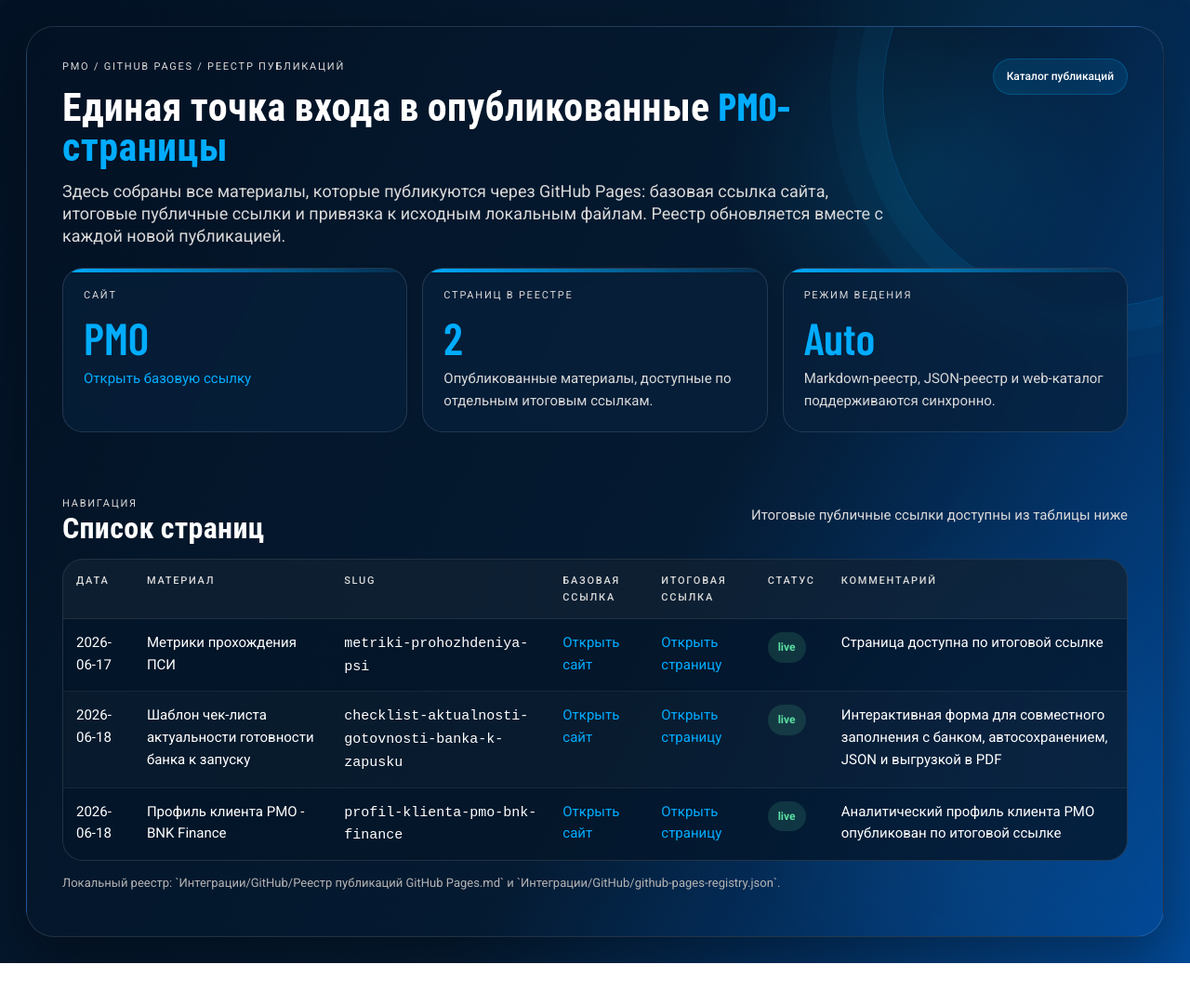
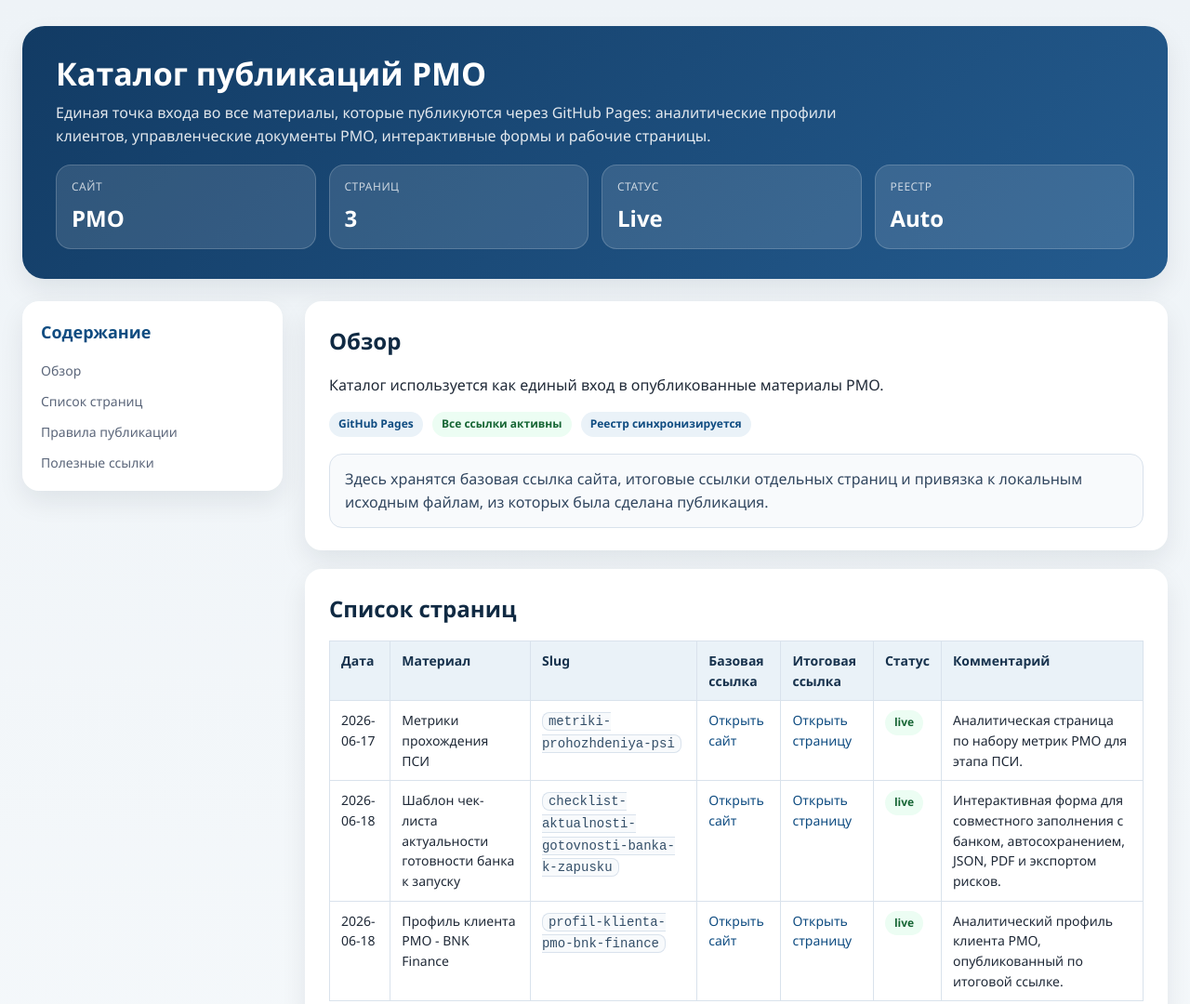
Before and after one commit to albaranov2013-creator/-PMO, a plain HTML site: page index.html in a window 1280 px wide. Shown: the top 1080 px of the page at 93% size. Before the commit the page ends 1036 px from the top, so only its background shows below. Drawn offline with nearby package versions, Linux system fonts and the light colour scheme.

Commit message:
???????? ??????? ?????????? ? ????? ???????? PMO

```diff
--- a/index.html
+++ b/index.html
@@ -1,250 +1,201 @@
-<!DOCTYPE html>
+<!doctype html>
 <html lang="ru">
 <head>
-  <meta charset="UTF-8" />
-  <meta name="viewport" content="width=device-width, initial-scale=1.0" />
-  <title>PMO Pages Registry</title>
-  <link rel="preconnect" href="https://fonts.googleapis.com" />
-  <link rel="preconnect" href="https://fonts.gstatic.com" crossorigin />
-  <link href="https://fonts.googleapis.com/css2?family=Barlow+Condensed:wght@600;700&family=Roboto:wght@300;400;500;700&display=swap" rel="stylesheet" />
+  <meta charset="utf-8">
+  <meta name="viewport" content="width=device-width, initial-scale=1.0">
+  <title>Каталог публикаций PMO</title>
   <style>
     :root {
-      --bg-deep: #031224;
-      --bg-main: #051b32;
-      --bg-side: #014997;
-      --panel: rgba(7, 33, 60, 0.72);
-      --line: rgba(255, 255, 255, 0.12);
-      --text: #ffffff;
-      --muted: #d9d9d9;
-      --muted-2: #b4b4b4;
-      --cyan: #01acff;
-      --ok: #5be0a3;
-      --warn: #ffbf5f;
-      --shadow: 0 24px 60px rgba(0, 0, 0, 0.34);
+      --bg: #f3f6f8;
+      --panel: #ffffff;
+      --text: #1f2937;
+      --muted: #5b667a;
+      --line: #d9e2ec;
+      --accent: #0f4c81;
+      --accent-soft: #eaf2f8;
+      --warn: #9f1239;
+      --warn-soft: #fce7f3;
+      --ok: #166534;
+      --ok-soft: #ecfdf3;
+      --shadow: 0 12px 28px rgba(15, 23, 42, 0.08);
+      --radius: 18px;
     }
 
     * { box-sizing: border-box; }
 
     body {
       margin: 0;
-      min-height: 100vh;
+      font-family: "Segoe UI", Arial, sans-serif;
       color: var(--text);
-      font: 15px/1.58 "Roboto", "Segoe UI", sans-serif;
-      background:
-        radial-gradient(circle at 82% 14%, rgba(1, 172, 255, 0.18), transparent 18%),
-        radial-gradient(circle at 88% 78%, rgba(20, 99, 174, 0.24), transparent 24%),
-        linear-gradient(118deg, var(--bg-deep) 0%, var(--bg-main) 56%, var(--bg-side) 100%);
-    }
-
-    body::before {
-      content: "";
-      position: fixed;
-      inset: 0;
-      pointer-events: none;
-      opacity: 0.22;
-      background-image:
-        linear-gradient(rgba(255,255,255,0.05) 1px, transparent 1px),
-        linear-gradient(90deg, rgba(255,255,255,0.05) 1px, transparent 1px);
-      background-size: 34px 34px;
+      background: linear-gradient(180deg, #eef3f7 0%, #f7fafc 100%);
+      line-height: 1.55;
     }
 
     .page {
-      position: relative;
-      z-index: 1;
-      max-width: 1380px;
+      max-width: 1400px;
       margin: 0 auto;
-      padding: 28px;
+      padding: 28px 24px 40px;
     }
 
-    .shell {
-      position: relative;
-      overflow: hidden;
-      border: 1px solid var(--line);
-      border-radius: 30px;
-      background:
-        radial-gradient(circle at 78% 16%, rgba(1, 172, 255, 0.14), transparent 16%),
-        radial-gradient(circle at 84% 82%, rgba(20, 99, 174, 0.22), transparent 20%),
-        linear-gradient(118deg, rgba(3,18,36,0.96) 0%, rgba(5,27,50,0.95) 58%, rgba(1,73,151,0.92) 100%);
+    .hero {
+      background: linear-gradient(135deg, #123b64 0%, #245b8e 100%);
+      color: #fff;
+      border-radius: 24px;
+      padding: 32px 36px;
       box-shadow: var(--shadow);
+      margin-bottom: 24px;
     }
 
-    .shell::before {
-      content: "";
-      position: absolute;
-      right: -160px;
-      top: -160px;
-      width: 460px;
-      height: 460px;
-      border-radius: 50%;
-      border: 1px solid rgba(1, 172, 255, 0.22);
-      box-shadow:
-        0 0 0 28px rgba(1, 172, 255, 0.05),
-        0 0 0 56px rgba(1, 172, 255, 0.03);
+    .hero h1 {
+      margin: 0 0 10px;
+      font-size: 34px;
+      line-height: 1.15;
     }
 
-    .hero,
-    .section {
-      padding: 34px 38px;
+    .hero p {
+      margin: 0;
+      max-width: 920px;
+      color: rgba(255,255,255,.88);
+      font-size: 16px;
     }
 
-    .section + .section {
-      border-top: 1px solid rgba(255,255,255,0.08);
+    .layout {
+      display: grid;
+      grid-template-columns: 280px minmax(0, 1fr);
+      gap: 24px;
+      align-items: start;
     }
 
-    .eyebrow,
-    .label,
-    th {
-      color: var(--muted);
-      font-size: 11px;
-      text-transform: uppercase;
-      letter-spacing: 0.16em;
+    .sidebar {
+      position: sticky;
+      top: 18px;
+      background: var(--panel);
+      border-radius: var(--radius);
+      box-shadow: var(--shadow);
+      padding: 20px 20px 18px;
     }
 
-    .hero-top,
-    .section-head {
-      display: flex;
-      justify-content: space-between;
-      align-items: flex-start;
-      gap: 18px;
+    .sidebar h2 {
+      margin: 0 0 14px;
+      font-size: 18px;
+      color: var(--accent);
     }
 
-    .badge {
-      display: inline-flex;
-      align-items: center;
-      padding: 9px 14px;
-      border-radius: 999px;
-      border: 1px solid rgba(1, 172, 255, 0.24);
-      background: rgba(1, 172, 255, 0.12);
-      color: var(--text);
-      font-size: 12px;
-      font-weight: 500;
+    .sidebar ul {
+      list-style: none;
+      margin: 0;
+      padding: 0;
     }
 
-    h1, h2 {
-      margin: 0;
-      font-family: "Barlow Condensed", "Roboto Condensed", sans-serif;
-      font-weight: 700;
-      letter-spacing: 0.01em;
+    .sidebar li + li { margin-top: 8px; }
+
+    .sidebar a {
+      color: var(--muted);
+      text-decoration: none;
+      font-size: 14px;
     }
 
-    h1 {
-      margin-top: 12px;
-      max-width: 960px;
-      font-size: 42px;
-      line-height: 1.02;
+    .sidebar a:hover { color: var(--accent); }
+
+    .content {
+      display: grid;
+      gap: 20px;
     }
 
-    h2 {
-      font-size: 32px;
-      line-height: 1.04;
+    .card {
+      background: var(--panel);
+      border-radius: var(--radius);
+      box-shadow: var(--shadow);
+      padding: 24px 26px;
     }
 
-    .lead {
-      margin: 16px 0 0;
-      max-width: 900px;
-      color: var(--muted);
-      font-size: 18px;
-      line-height: 1.34;
+    .card h2 {
+      margin: 0 0 16px;
+      font-size: 24px;
+      color: #102a43;
+    }
+
+    .card h3 {
+      margin: 18px 0 10px;
+      font-size: 17px;
+      color: var(--accent);
     }
 
     .summary-grid {
       display: grid;
-      grid-template-columns: repeat(3, minmax(0, 1fr));
-      gap: 16px;
-      margin-top: 22px;
+      grid-template-columns: repeat(4, minmax(0, 1fr));
+      gap: 14px;
+      margin-top: 18px;
     }
 
     .metric {
-      position: relative;
-      overflow: hidden;
-      min-height: 166px;
-      padding: 20px 22px;
-      border: 1px solid var(--line);
-      border-radius: 22px;
-      background: var(--panel);
-      backdrop-filter: blur(8px);
+      background: rgba(255,255,255,.12);
+      border: 1px solid rgba(255,255,255,.18);
+      border-radius: 16px;
+      padding: 14px 16px;
     }
 
-    .metric::before {
-      content: "";
-      position: absolute;
-      left: 0;
-      top: 0;
-      width: 100%;
-      height: 4px;
-      background: linear-gradient(90deg, var(--cyan), rgba(1,172,255,0.10));
+    .metric .label {
+      font-size: 12px;
+      text-transform: uppercase;
+      letter-spacing: .04em;
+      color: rgba(255,255,255,.74);
+      margin-bottom: 6px;
     }
 
-    .metric-value {
-      margin-top: 14px;
-      font-family: "Barlow Condensed", "Roboto Condensed", sans-serif;
-      font-size: 48px;
-      line-height: 0.95;
-      color: var(--cyan);
+    .metric .value {
+      font-size: 24px;
+      font-weight: 700;
+      color: #fff;
     }
 
-    .metric-note,
-    .section-note {
-      margin-top: 10px;
-      color: var(--muted);
+    .tag {
+      display: inline-block;
+      padding: 4px 10px;
+      border-radius: 999px;
+      background: var(--accent-soft);
+      color: var(--accent);
+      font-size: 12px;
+      font-weight: 700;
+      margin-right: 6px;
+      margin-bottom: 6px;
     }
 
-    .table-wrap {
-      margin-top: 18px;
-      overflow-x: auto;
-      border: 1px solid var(--line);
-      border-radius: 22px;
-      background: rgba(4, 22, 42, 0.78);
+    .tag.ok {
+      background: var(--ok-soft);
+      color: var(--ok);
     }
 
     table {
       width: 100%;
-      min-width: 1080px;
       border-collapse: collapse;
+      margin: 12px 0 0;
+      font-size: 14px;
     }
 
     th, td {
-      padding: 14px 14px;
-      border-bottom: 1px solid rgba(255,255,255,0.08);
-      text-align: left;
+      border: 1px solid var(--line);
+      padding: 10px 12px;
       vertical-align: top;
     }
 
     th {
-      background: rgba(255,255,255,0.04);
-      color: var(--muted);
-      font-weight: 500;
+      background: var(--accent-soft);
+      text-align: left;
+      color: #17324d;
     }
 
-    tbody tr:nth-child(even) td {
-      background: rgba(255,255,255,0.02);
-    }
-
-    tbody tr:last-child td {
-      border-bottom: none;
-    }
-
-    .status {
-      display: inline-flex;
-      align-items: center;
-      padding: 7px 11px;
-      border-radius: 999px;
-      font-size: 12px;
-      font-weight: 600;
-    }
-
-    .status-live {
-      background: rgba(91, 224, 163, 0.14);
-      color: var(--ok);
-    }
-
-    .status-building {
-      background: rgba(255, 191, 95, 0.14);
-      color: var(--warn);
+    .note {
+      margin-top: 12px;
+      padding: 14px 16px;
+      border-radius: 14px;
+      background: #f8fafc;
+      border: 1px solid var(--line);
+      color: #31465f;
     }
 
     a {
-      color: var(--cyan);
+      color: var(--accent);
       text-decoration: none;
     }
 
@@ -254,72 +205,115 @@
 
     .footer-note {
       margin-top: 14px;
-      color: var(--muted-2);
+      color: var(--muted);
       font-size: 13px;
     }
 
-    @media (max-width: 980px) {
+    code {
+      color: #334e68;
+      background: #f8fafc;
+      padding: 1px 6px;
+      border-radius: 8px;
+      border: 1px solid var(--line);
+    }
+
+    @media (max-width: 1100px) {
+      .layout {
+        grid-template-columns: 1fr;
+      }
+
+      .sidebar {
+        position: static;
+      }
+
+      .summary-grid {
+        grid-template-columns: repeat(2, minmax(0, 1fr));
+      }
+    }
+
+    @media (max-width: 720px) {
+      .page {
+        padding: 18px 14px 30px;
+      }
+
+      .hero {
+        padding: 24px 20px;
+      }
+
+      .hero h1 {
+        font-size: 28px;
+      }
+
+      .card {
+        padding: 18px 16px;
+      }
+
       .summary-grid {
         grid-template-columns: 1fr;
       }
 
-      .hero-top,
-      .section-head {
-        display: block;
-      }
-
-      .badge,
-      .section-note {
-        margin-top: 12px;
+      table, th, td {
+        font-size: 13px;
       }
     }
   </style>
 </head>
 <body>
   <div class="page">
-    <main class="shell">
     <section class="hero">
-        <div class="hero-top">
-          <div>
-            <div class="eyebrow">PMO / GitHub Pages / Реестр публикаций</div>
-            <h1>Единая точка входа в опубликованные <span style="color:#01acff;">PMO-страницы</span></h1>
-            <p class="lead">
-              Здесь собраны все материалы, которые публикуются через GitHub Pages: базовая ссылка сайта, итоговые публичные ссылки и привязка к исходным локальным файлам.
-              Реестр обновляется вместе с каждой новой публикацией.
+      <h1>Каталог публикаций PMO</h1>
+      <p>
+        Единая точка входа во все материалы, которые публикуются через GitHub Pages:
+        аналитические профили клиентов, управленческие документы PMO, интерактивные формы и рабочие страницы.
       </p>
+      <div class="summary-grid">
+        <div class="metric">
+          <div class="label">Сайт</div>
+          <div class="value">PMO</div>
         </div>
-          <div class="badge">Каталог публикаций</div>
+        <div class="metric">
+          <div class="label">Страниц</div>
+          <div class="value">3</div>
         </div>
-
-        <div class="summary-grid">
-          <article class="metric">
-            <div class="label">Сайт</div>
-            <div class="metric-value">PMO</div>
-            <div class="metric-note"><a href="https://albaranov2013-creator.github.io/-PMO/">Открыть базовую ссылку</a></div>
-          </article>
-          <article class="metric">
-            <div class="label">Страниц в реестре</div>
-            <div class="metric-value">2</div>
-            <div class="metric-note">Опубликованные материалы, доступные по отдельным итоговым ссылкам.</div>
-          </article>
-          <article class="metric">
-            <div class="label">Режим ведения</div>
-            <div class="metric-value">Auto</div>
-            <div class="metric-note">Markdown-реестр, JSON-реестр и web-каталог поддерживаются синхронно.</div>
-          </article>
+        <div class="metric">
+          <div class="label">Статус</div>
+          <div class="value">Live</div>
+        </div>
+        <div class="metric">
+          <div class="label">Реестр</div>
+          <div class="value">Auto</div>
+        </div>
       </div>
     </section>
 
-      <section class="section">
-        <div class="section-head">
+    <div class="layout">
+      <aside class="sidebar">
+        <h2>Содержание</h2>
+        <ul>
+          <li><a href="#overview">Обзор</a></li>
+          <li><a href="#pages">Список страниц</a></li>
+          <li><a href="#rules">Правила публикации</a></li>
+          <li><a href="#links">Полезные ссылки</a></li>
+        </ul>
+      </aside>
+
+      <main class="content">
+        <section class="card" id="overview">
+          <h2>Обзор</h2>
+          <p>Каталог используется как единый вход в опубликованные материалы PMO.</p>
           <div>
-            <div class="label">Навигация</div>
+            <span class="tag">GitHub Pages</span>
+            <span class="tag ok">Все ссылки активны</span>
+            <span class="tag">Реестр синхронизируется</span>
+          </div>
+          <div class="note">
+            Здесь хранятся базовая ссылка сайта, итоговые ссылки отдельных страниц и привязка к локальным исходным файлам,
+            из которых была сделана публикация.
+          </div>
+        </section>
+
+        <section class="card" id="pages">
           <h2>Список страниц</h2>
-          </div>
-          <div class="section-note">Итоговые публичные ссылки доступны из таблицы ниже</div>
-        </div>
-
-        <div class="table-wrap">
           <table>
             <thead>
               <tr>
@@ -339,8 +333,8 @@
                 <td><code>metriki-prohozhdeniya-psi</code></td>
                 <td><a href="https://albaranov2013-creator.github.io/-PMO/">Открыть сайт</a></td>
                 <td><a href="https://albaranov2013-creator.github.io/-PMO/metriki-prohozhdeniya-psi/">Открыть страницу</a></td>
-                <td><span class="status status-live">live</span></td>
-                <td>Страница доступна по итоговой ссылке</td>
+                <td><span class="tag ok">live</span></td>
+                <td>Аналитическая страница по набору метрик PMO для этапа ПСИ.</td>
               </tr>
               <tr>
                 <td>2026-06-18</td>
@@ -348,8 +342,8 @@
                 <td><code>checklist-aktualnosti-gotovnosti-banka-k-zapusku</code></td>
                 <td><a href="https://albaranov2013-creator.github.io/-PMO/">Открыть сайт</a></td>
                 <td><a href="https://albaranov2013-creator.github.io/-PMO/checklist-aktualnosti-gotovnosti-banka-k-zapusku/">Открыть страницу</a></td>
-                <td><span class="status status-live">live</span></td>
-                <td>Интерактивная форма для совместного заполнения с банком, автосохранением, JSON и выгрузкой в PDF</td>
+                <td><span class="tag ok">live</span></td>
+                <td>Интерактивная форма для совместного заполнения с банком, автосохранением, JSON, PDF и экспортом рисков.</td>
               </tr>
               <tr>
                 <td>2026-06-18</td>
@@ -357,16 +351,33 @@
                 <td><code>profil-klienta-pmo-bnk-finance</code></td>
                 <td><a href="https://albaranov2013-creator.github.io/-PMO/">Открыть сайт</a></td>
                 <td><a href="https://albaranov2013-creator.github.io/-PMO/profil-klienta-pmo-bnk-finance/">Открыть страницу</a></td>
-                <td><span class="status status-live">live</span></td>
-                <td>Аналитический профиль клиента PMO опубликован по итоговой ссылке</td>
+                <td><span class="tag ok">live</span></td>
+                <td>Аналитический профиль клиента PMO, опубликованный по итоговой ссылке.</td>
               </tr>
             </tbody>
           </table>
-        </div>
+        </section>
 
-        <p class="footer-note">Локальный реестр: `Интеграции/GitHub/Реестр публикаций GitHub Pages.md` и `Интеграции/GitHub/github-pages-registry.json`.</p>
+        <section class="card" id="rules">
+          <h2>Правила публикации</h2>
+          <ul>
+            <li>При каждой новой публикации в каталог добавляется новая строка с датой, slug, исходным файлом и итоговой ссылкой.</li>
+            <li>Markdown-реестр, JSON-реестр и web-каталог поддерживаются синхронно.</li>
+            <li>Каталог используется как общий навигационный вход для дальнейшей рассылки ссылок.</li>
+          </ul>
+        </section>
+
+        <section class="card" id="links">
+          <h2>Полезные ссылки</h2>
+          <ul>
+            <li>Базовая ссылка сайта: <a href="https://albaranov2013-creator.github.io/-PMO/">https://albaranov2013-creator.github.io/-PMO/</a></li>
+            <li>Локальный markdown-реестр: <a href="file:///C:/AI%20Баранов/Интеграции/GitHub/Реестр%20публикаций%20GitHub%20Pages.md">Реестр публикаций GitHub Pages.md</a></li>
+            <li>Локальный JSON-реестр: <a href="file:///C:/AI%20Баранов/Интеграции/GitHub/github-pages-registry.json">github-pages-registry.json</a></li>
+          </ul>
+          <p class="footer-note">Каталог обновлен в визуальном стиле профилей PMO и используется как единая входная страница публикаций.</p>
         </section>
       </main>
     </div>
+  </div>
 </body>
 </html>
```
Lines whose indentation alone changed are shown as unchanged.
